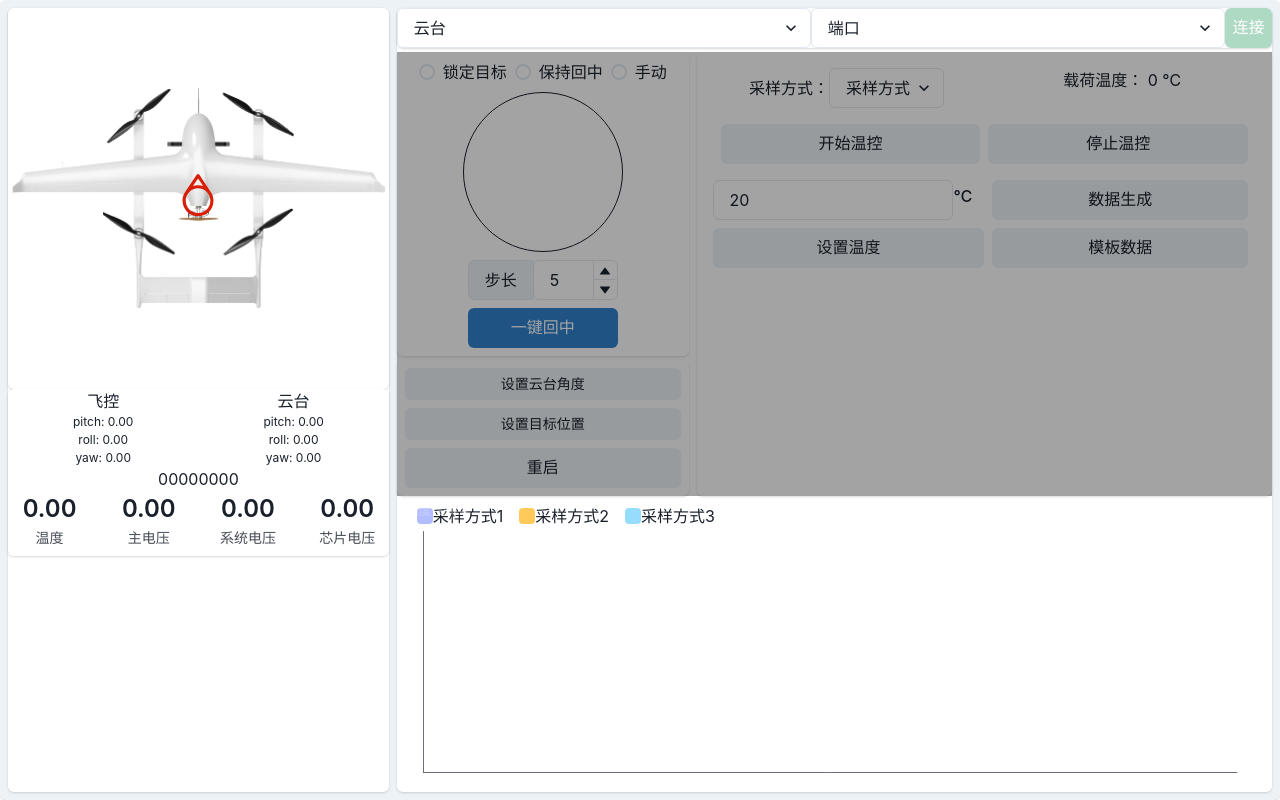
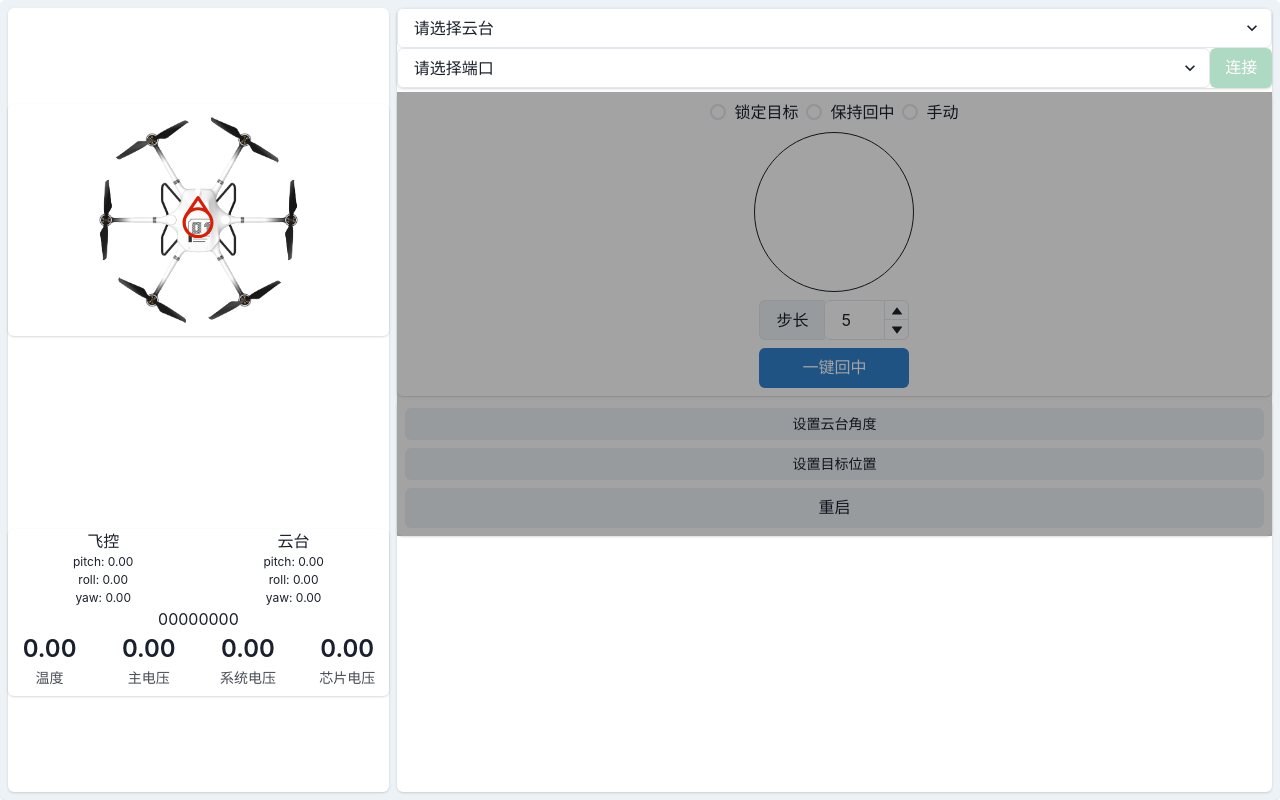
Before and after one commit to hotuns/ptz-pointing, a React (Vite) app: page / in a window 1280 px wide. Built offline with nearby package versions, Linux system fonts and the light colour scheme; what dgram would draw is missing.

Commit message:
zy50，去掉载荷部分功能

```diff
--- a/electron/main/index.ts
+++ b/electron/main/index.ts
@@ -51,8 +51,8 @@ async function createWindow() {
   win = new BrowserWindow({
     title: "载荷控制系统",
     icon: join(process.env.VITE_PUBLIC, "favicon.ico"),
-    width: 1820,
-    height: 1080,
+    width: 750,
+    height: 600,
     webPreferences: {
       preload,
       // Warning: Enable nodeIntegration and disable contextIsolation is not secure in production
--- a/src/App.css
+++ b/src/App.css
@@ -1,7 +1,6 @@
 #root {
   width: 100vw;
   height: 100vh;
-  min-width: 1050px;
   overflow: hidden;
   margin: 0 auto;
 }
--- a/src/App.tsx
+++ b/src/App.tsx
@@ -22,12 +22,6 @@ const ptzlist = [
     pitch_limit: [-30, 30],
     yaw: true,
     yaw_limit: [-30, 30],
-  },
-  {
-    name: "钜钺重载云台",
-    pitch: false,
-    yaw: true,
-    yaw_limit: [-180, 180],
   },
 ];
 
@@ -246,9 +240,8 @@ function App() {
         <Card className="w-full">
           {/* 连接 */}
           <Card>
-            <Flex>
             <Select
-                placeholder="云台"
+              placeholder="请选择云台"
               onChange={handlePtzChange}
               isDisabled={!isBtnDisabled}
             >
@@ -260,9 +253,9 @@ function App() {
                 );
               })}
             </Select>
-
+            <Flex>
               <Select
-                placeholder="端口"
+                placeholder="请选择端口"
                 onClick={reloadPortList}
                 onChange={handlePortChange}
                 isDisabled={!isBtnDisabled}
@@ -294,7 +287,6 @@ function App() {
             </Flex>
           </Card>
 
-          {JSON.stringify(currentPtz)}
           <AppSend
             isDisabled={isBtnDisabled}
             ptz={currentPtz}
@@ -304,13 +296,6 @@ function App() {
             payloadTemperature={payloadTemperature}
             exportFile={exportFile}
           />
-
-          <div className={`${isBtnDisabled ? "none" : "black"} w-full h-full`}>
-            <EchartTemperature
-              echart={echart}
-              method={payloadTemperature.method}
-            />
-          </div>
         </Card>
       </div>
     </Card>
--- a/src/components/plant.tsx
+++ b/src/components/plant.tsx
@@ -55,7 +55,7 @@ export function PlantCom(props: {
     .join("");
 
   return (
-    <div className="w-full h-full flex flex-col">
+    <div className="w-full h-full flex flex-col justify-around">
       <Card className="w-full">
         <Box position={"relative"} className="">
           <Image
--- a/src/components/send/index.tsx
+++ b/src/components/send/index.tsx
@@ -118,7 +118,7 @@ export function AppSend({
           pointerEvents: isDisabled ? "none" : "auto",
         }}
       >
-        <div className="space-y-1 flex w-1/3 flex-col">
+        <div className="space-y-1 flex flex-col w-full h-full">
           <NavComponent
             ptzExpectAttitude={ptzExpectAttitude}
             ptzCurrentAttitude={ptzCurrentAttitude}
@@ -143,83 +143,6 @@ export function AppSend({
             </Button>
           </Card>
         </div>
-
-        <Card p="4" className="flex-1 space-y-2 p-2">
-          <div className="flex">
-            <div className="text-center flex items-center justify-center  w-1/2 mr-1">
-              <p>采样方式：</p>
-              <div>
-                <Select
-                  placeholder="采样方式"
-                  className="w-10"
-                  value={payloadTemperature.method}
-                  onChange={methodChange}
-                >
-                  <option value={1}>1</option>
-                  <option value={2}>2</option>
-                  <option value={3}>3</option>
-                </Select>
-              </div>
-            </div>
-            <p className="text-center w-1/2 ml-1">
-              载荷温度{payloadTemperature.method || ""}：{" "}
-              {payloadTemperature.method === 1
-                ? payloadTemperature.temperature1
-                : payloadTemperature.method === 2
-                ? payloadTemperature.temperature2
-                : payloadTemperature.temperature3}{" "}
-              ℃
-            </p>
-          </div>
-
-          <div className=" p-2 flex">
-            <Button className="w-1/2 mr-1" onClick={startControl}>
-              开始温控
-            </Button>
-            <Button className="w-1/2 ml-1" onClick={stopControl}>
-              停止温控
-            </Button>
-          </div>
-
-          <div className="mt-6 w-full !flex">
-            <div className="w-1/2">
-              <FormControl
-                display="flex"
-                className="w-full"
-                alignItems="center"
-              >
-                <NumberInput
-                  id="temperature"
-                  className="w-full"
-                  value={targetTemperature}
-                  onChange={(valueAsString, valueAsNumber) => {
-                    setTargetTemperature(valueAsNumber);
-                  }}
-                >
-                  <NumberInputField />
-                </NumberInput>
-                <FormLabel htmlFor="temperature">℃</FormLabel>
-              </FormControl>
-              <Button
-                w="100%"
-                className="mt-2"
-                onClick={() => {
-                  onSendCommand(set_temperature(targetTemperature));
-                }}
-              >
-                设置温度
-              </Button>
-            </div>
-            <div className="w-1/2 px-2">
-              <Button onClick={() => exportFile("txt")} className="w-full">
-                数据生成
-              </Button>
-              <Button onClick={() => exportFile("csv")} className="w-full mt-2">
-                模板数据
-              </Button>
-            </div>
-          </div>
-        </Card>
 
         {isDisabled && (
           <Box
```
Also changed, not shown: src/assets/p.png. Lines whose indentation alone changed are shown as unchanged.
